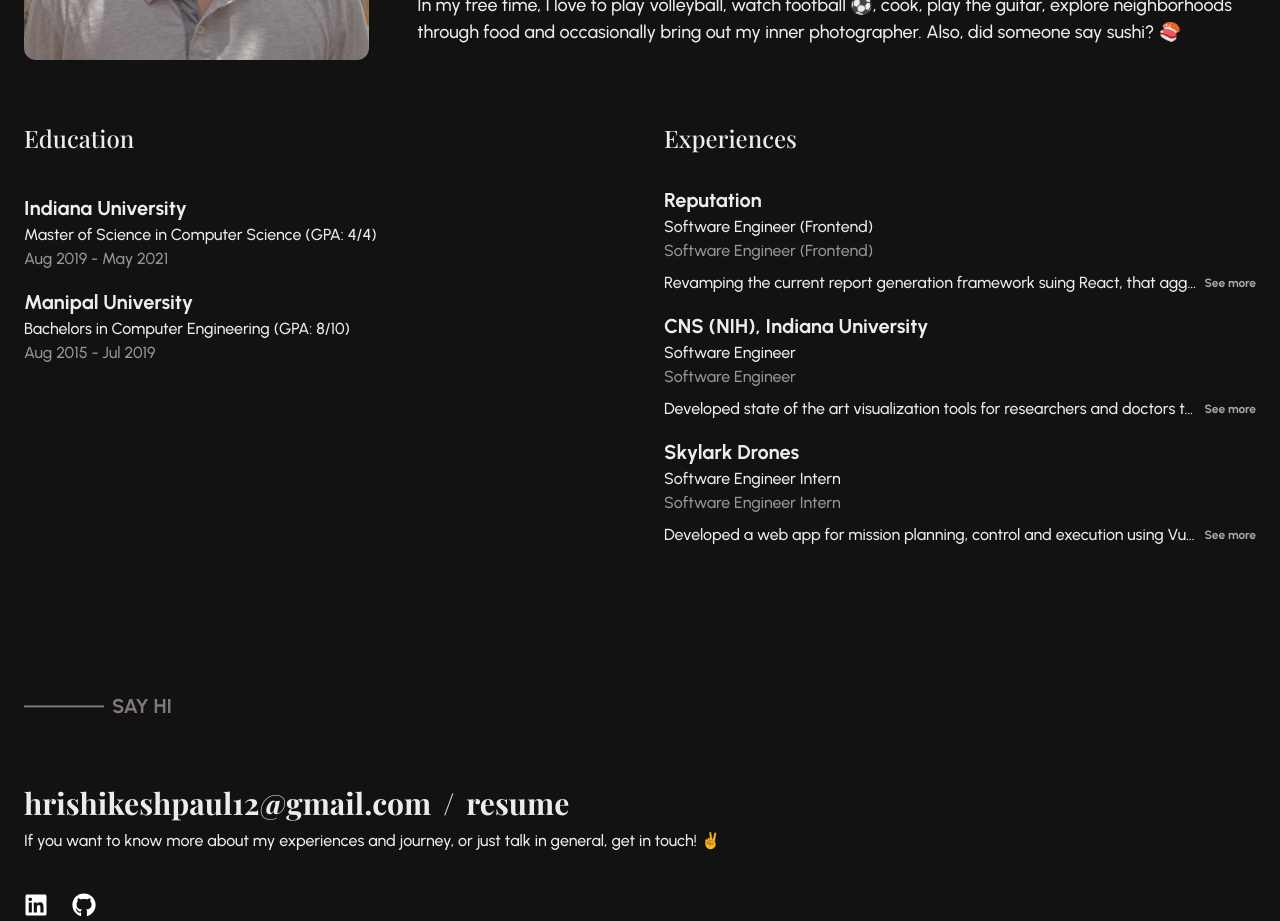
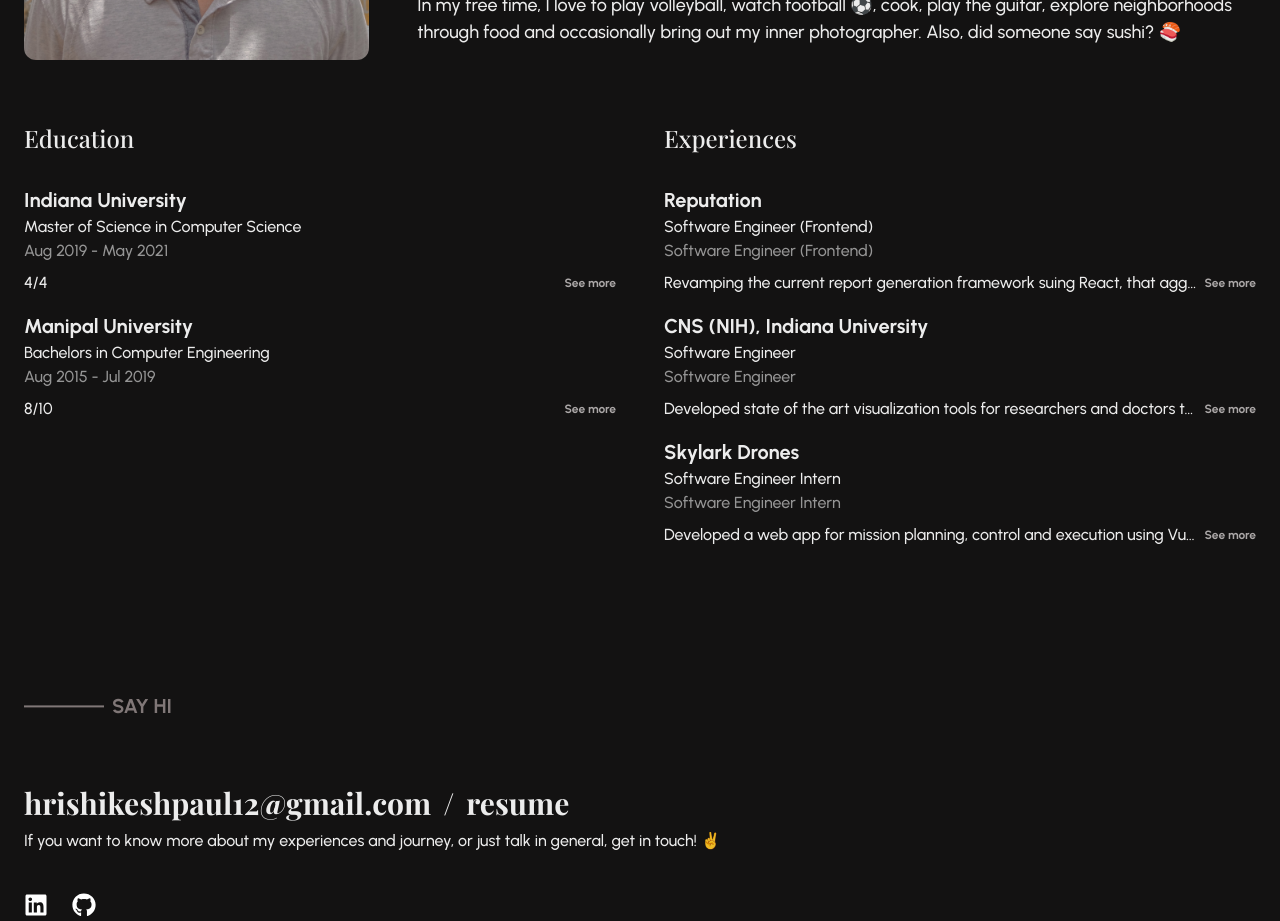
Before and after one commit to hrishikeshpaul/portfolio-template-v2, a React (Create React App) app: page / in a window 1280 px wide. Shown: the part 4460-5381 px from the top of the page. Built offline with nearby package versions, Linux system fonts and the light colour scheme.

Commit message:
chore: updated education

```diff
--- a/src/pages/about-summary/AboutSummary.tsx
+++ b/src/pages/about-summary/AboutSummary.tsx
@@ -8,6 +8,7 @@ import { Expandable } from "./expandable/Expandable";
 export const AboutSummary: FC = () => {
     const content = useContent(MarkdownFile.AboutSummary);
     const [expanded, setExpanded] = useState<number[]>([]);
+    const [educationExpanded, setEducationExpanded] = useState<number[]>([]);
 
     return (
         <Box>
@@ -31,22 +32,27 @@ export const AboutSummary: FC = () => {
                 mt="16"
                 justifyContent="space-between"
             >
-                <Box flex="0.6" flexShrink="0">
+                <Box flex="0.6" flexShrink="0" overflow="hidden">
                     <Heading fontSize="2xl" fontWeight="medium">
                         Education
                     </Heading>
                     <br />
-                    {configs.aboutSummary.educations.map((education) => (
-                        <Box mt="4" key={education.school}>
-                            <Text fontSize="xl" fontWeight="bold">
-                                {education.school}
-                            </Text>
-                            <Text>
-                                {education.degree} (GPA: {education.gpa})
-                            </Text>
-                            <Text opacity="0.6">{education.duration}</Text>
-                        </Box>
-                    ))}
+
+                    <Accordion pt="2" allowMultiple fontWeight="500" index={expanded}>
+                        {configs.aboutSummary.educations.map((edu, idx) => (
+                            <AccordionItem p="0" border="0" mb="4" key={`panel-${edu.school}-${edu.degree}`}>
+                                <Expandable
+                                    title={edu.school}
+                                    subTitle={edu.degree}
+                                    date={edu.duration}
+                                    descriptions={[edu.gpa]}
+                                    idx={idx}
+                                    onChange={setEducationExpanded}
+                                    expanded={educationExpanded}
+                                />
+                            </AccordionItem>
+                        ))}
+                    </Accordion>
                 </Box>
                 <Box flex="0.6" overflow="hidden">
                     <Heading fontSize="2xl" fontWeight="medium">
```
